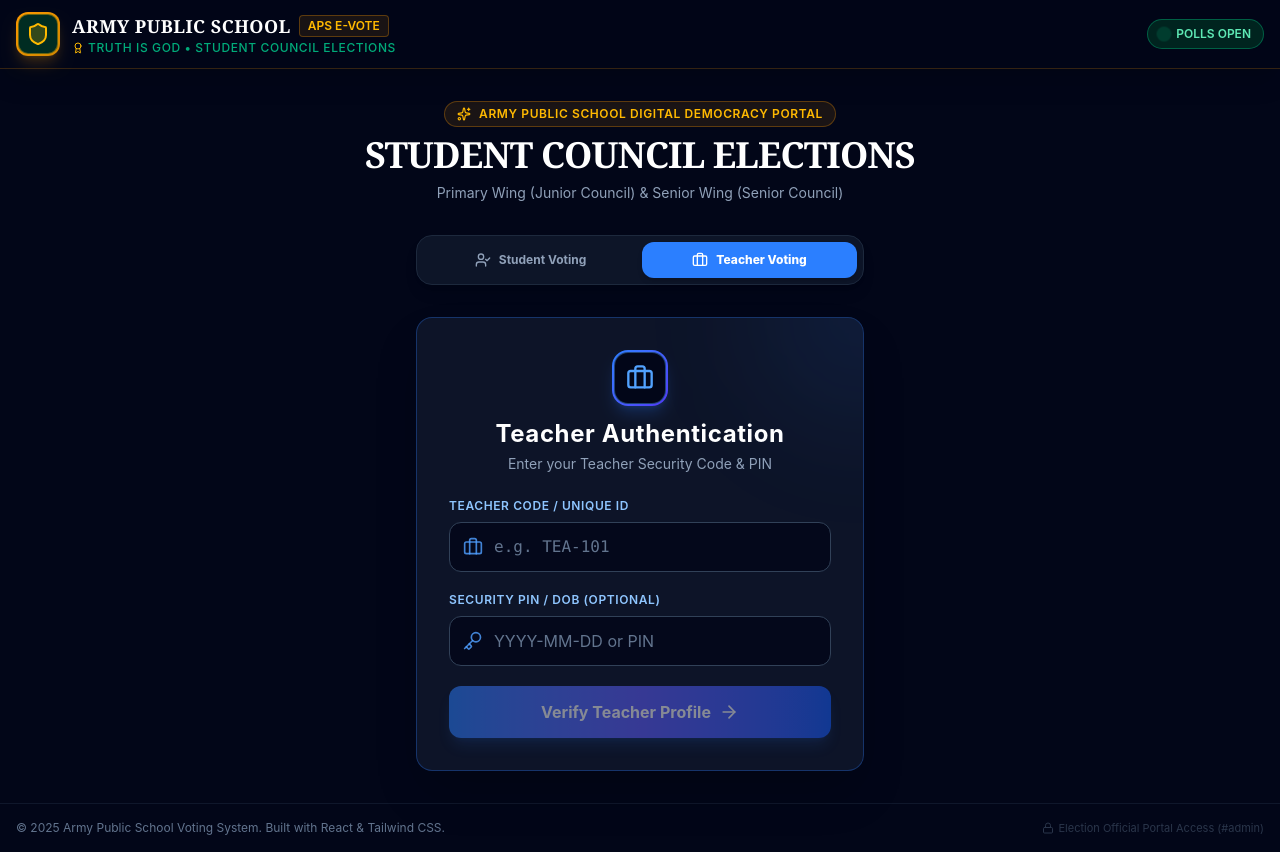
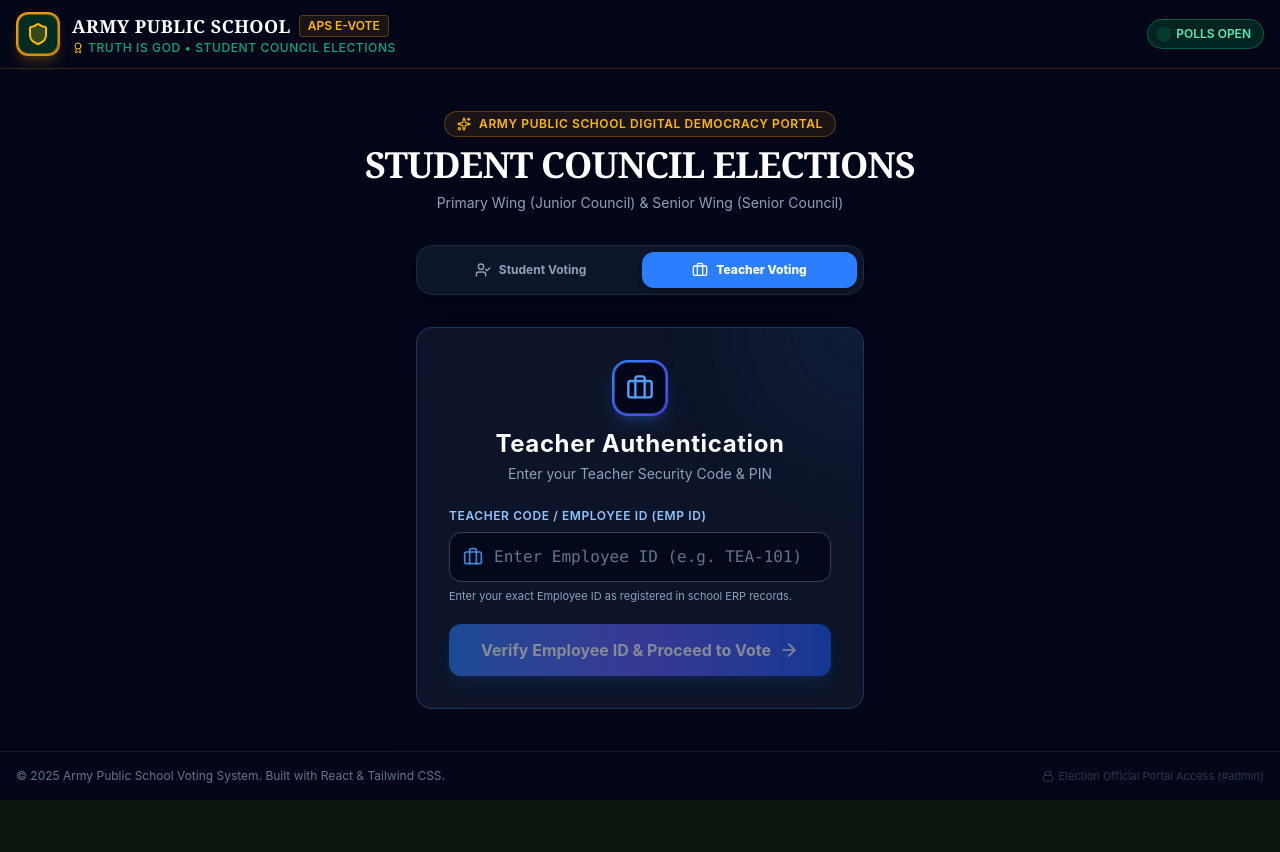
Before and after one commit to Abhishek30kush/aps-voting, a React (Vite) app: page / in a window 1280 px wide. Both pictures are taken after a click on the button "Teacher Voting". After the commit the page ends 800 px from the top, so only its background shows below. Built offline with nearby package versions, Linux system fonts and the light colour scheme.

Commit message:
Simplify Student and Teacher login to require only Admission No / EMP ID

```diff
--- a/src/components/StudentLogin.tsx
+++ b/src/components/StudentLogin.tsx
@@ -1,5 +1,5 @@
 import React, { useState } from 'react';
-import { User, Calendar, ShieldCheck, ArrowRight, AlertTriangle, Sparkles } from 'lucide-react';
+import { User, ShieldCheck, ArrowRight, AlertTriangle, Sparkles } from 'lucide-react';
 import { dbService } from '../services/databaseService';
 
 interface StudentLoginProps {
@@ -64,30 +64,14 @@ export const StudentLogin: React.FC<StudentLoginProps> = ({
                 type="text"
                 value={admissionNo}
                 onChange={(e) => setAdmissionNo(e.target.value)}
-                placeholder="e.g. APS2024-001"
+                placeholder="Enter Admission No (e.g. APS2024-001)"
                 required
                 className="w-full pl-11 pr-4 py-3 bg-slate-950/80 border border-slate-700 focus:border-amber-400 rounded-xl text-white placeholder-slate-500 font-mono focus:outline-none focus:ring-2 focus:ring-amber-500/20 transition"
               />
             </div>
-          </div>
-
-          {/* Date of Birth */}
-          <div>
-            <label className="block text-xs font-semibold text-amber-300 uppercase tracking-wider mb-2">
-              Date of Birth (DOB)
-            </label>
-            <div className="relative">
-              <div className="absolute inset-y-0 left-0 pl-3.5 flex items-center pointer-events-none text-slate-400">
-                <Calendar className="w-5 h-5 text-amber-400/80" />
-              </div>
-              <input
-                type="date"
-                value={dob}
-                onChange={(e) => setDob(e.target.value)}
-                required
-                className="w-full pl-11 pr-4 py-3 bg-slate-950/80 border border-slate-700 focus:border-amber-400 rounded-xl text-white placeholder-slate-500 focus:outline-none focus:ring-2 focus:ring-amber-500/20 transition"
-              />
-            </div>
+            <p className="text-[11px] text-slate-400 mt-1.5">
+              Enter your exact Admission Number as registered in school ERP records.
+            </p>
           </div>
 
           {/* Submit Button */}
@@ -96,7 +80,7 @@ export const StudentLogin: React.FC<StudentLoginProps> = ({
             disabled={isLoading || !admissionNo.trim()}
             className="w-full py-3.5 px-6 bg-gradient-to-r from-amber-500 via-yellow-500 to-amber-600 hover:from-amber-400 hover:to-yellow-500 text-slate-950 font-bold rounded-xl shadow-lg shadow-amber-500/20 flex items-center justify-center gap-2 hover:scale-[1.01] active:scale-[0.99] transition disabled:opacity-50 disabled:pointer-events-none"
           >
-            <span>Verify & Fetch Student Details</span>
+            <span>Verify Admission No. & Proceed to Vote</span>
             <ArrowRight className="w-5 h-5" />
           </button>
         </form>
--- a/src/components/TeacherLogin.tsx
+++ b/src/components/TeacherLogin.tsx
@@ -1,5 +1,5 @@
 import React, { useState } from 'react';
-import { Briefcase, Key, ArrowRight, AlertTriangle, Sparkles } from 'lucide-react';
+import { Briefcase, ArrowRight, AlertTriangle, Sparkles } from 'lucide-react';
 import { dbService } from '../services/databaseService';
 
 interface TeacherLoginProps {
@@ -53,7 +53,7 @@ export const TeacherLogin: React.FC<TeacherLoginProps> = ({
           {/* Teacher Code */}
           <div>
             <label className="block text-xs font-semibold text-blue-300 uppercase tracking-wider mb-2">
-              Teacher Code / Unique ID
+              Teacher Code / Employee ID (EMP ID)
             </label>
             <div className="relative">
               <div className="absolute inset-y-0 left-0 pl-3.5 flex items-center pointer-events-none text-slate-400">
@@ -63,30 +63,14 @@ export const TeacherLogin: React.FC<TeacherLoginProps> = ({
                 type="text"
                 value={teacherId}
                 onChange={(e) => setTeacherId(e.target.value)}
-                placeholder="e.g. TEA-101"
+                placeholder="Enter Employee ID (e.g. TEA-101)"
                 required
                 className="w-full pl-11 pr-4 py-3 bg-slate-950/80 border border-slate-700 focus:border-blue-400 rounded-xl text-white placeholder-slate-500 font-mono focus:outline-none focus:ring-2 focus:ring-blue-500/20 transition"
               />
             </div>
-          </div>
-
-          {/* PIN or DOB */}
-          <div>
-            <label className="block text-xs font-semibold text-blue-300 uppercase tracking-wider mb-2">
-              Security PIN / DOB (Optional)
-            </label>
-            <div className="relative">
-              <div className="absolute inset-y-0 left-0 pl-3.5 flex items-center pointer-events-none text-slate-400">
-                <Key className="w-5 h-5 text-blue-400/80" />
-              </div>
-              <input
-                type="password"
-                value={pin}
-                onChange={(e) => setPin(e.target.value)}
-                placeholder="YYYY-MM-DD or PIN"
-                className="w-full pl-11 pr-4 py-3 bg-slate-950/80 border border-slate-700 focus:border-blue-400 rounded-xl text-white placeholder-slate-500 focus:outline-none focus:ring-2 focus:ring-blue-500/20 transition"
-              />
-            </div>
+            <p className="text-[11px] text-slate-400 mt-1.5">
+              Enter your exact Employee ID as registered in school ERP records.
+            </p>
           </div>
 
           {/* Submit Button */}
@@ -95,7 +79,7 @@ export const TeacherLogin: React.FC<TeacherLoginProps> = ({
             disabled={isLoading || !teacherId.trim()}
             className="w-full py-3.5 px-6 bg-gradient-to-r from-blue-500 via-indigo-500 to-blue-600 hover:from-blue-400 hover:to-indigo-400 text-white font-bold rounded-xl shadow-lg shadow-blue-500/20 flex items-center justify-center gap-2 hover:scale-[1.01] active:scale-[0.99] transition disabled:opacity-50"
           >
-            <span>Verify Teacher Profile</span>
+            <span>Verify Employee ID & Proceed to Vote</span>
             <ArrowRight className="w-5 h-5" />
           </button>
         </form>
```
